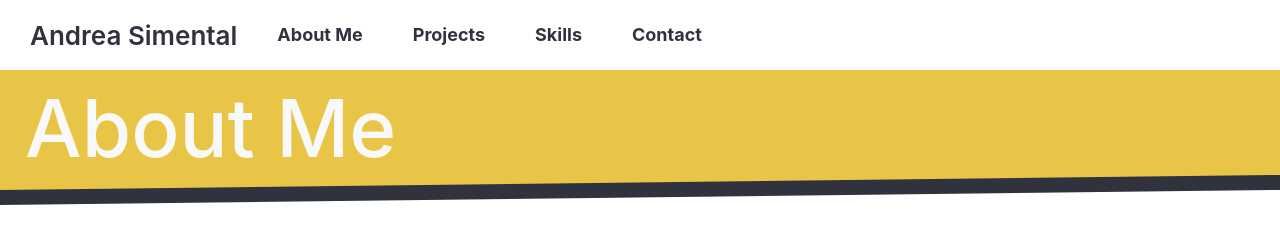
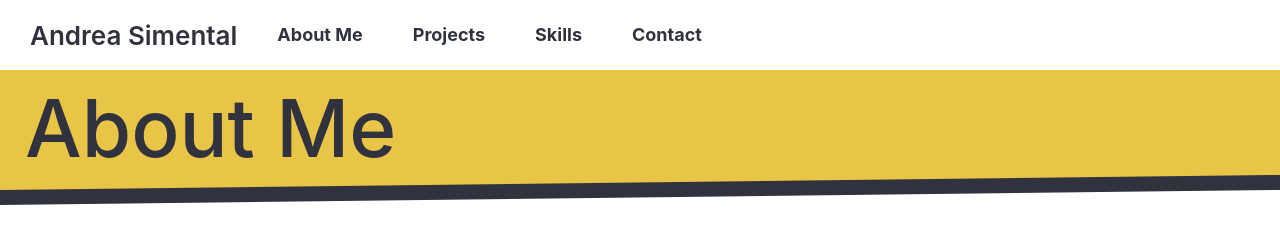
Before and after one commit to anlsim/anlsim.github.io, a React (Create React App) app: page /about in a window 1280 px wide. Shown: the top 236 px of the page. Built offline with nearby package versions, Linux system fonts and the light colour scheme.

Commit message:
Updated hero text color for better contrast

```diff
--- a/src/styles/sectionTitle.scss
+++ b/src/styles/sectionTitle.scss
@@ -27,7 +27,7 @@
   }
   &__text {
     font-size: 60px;
-    color: $white-pas;
+    color: $charcoal;
     padding: 25px;
   }
 }
```
